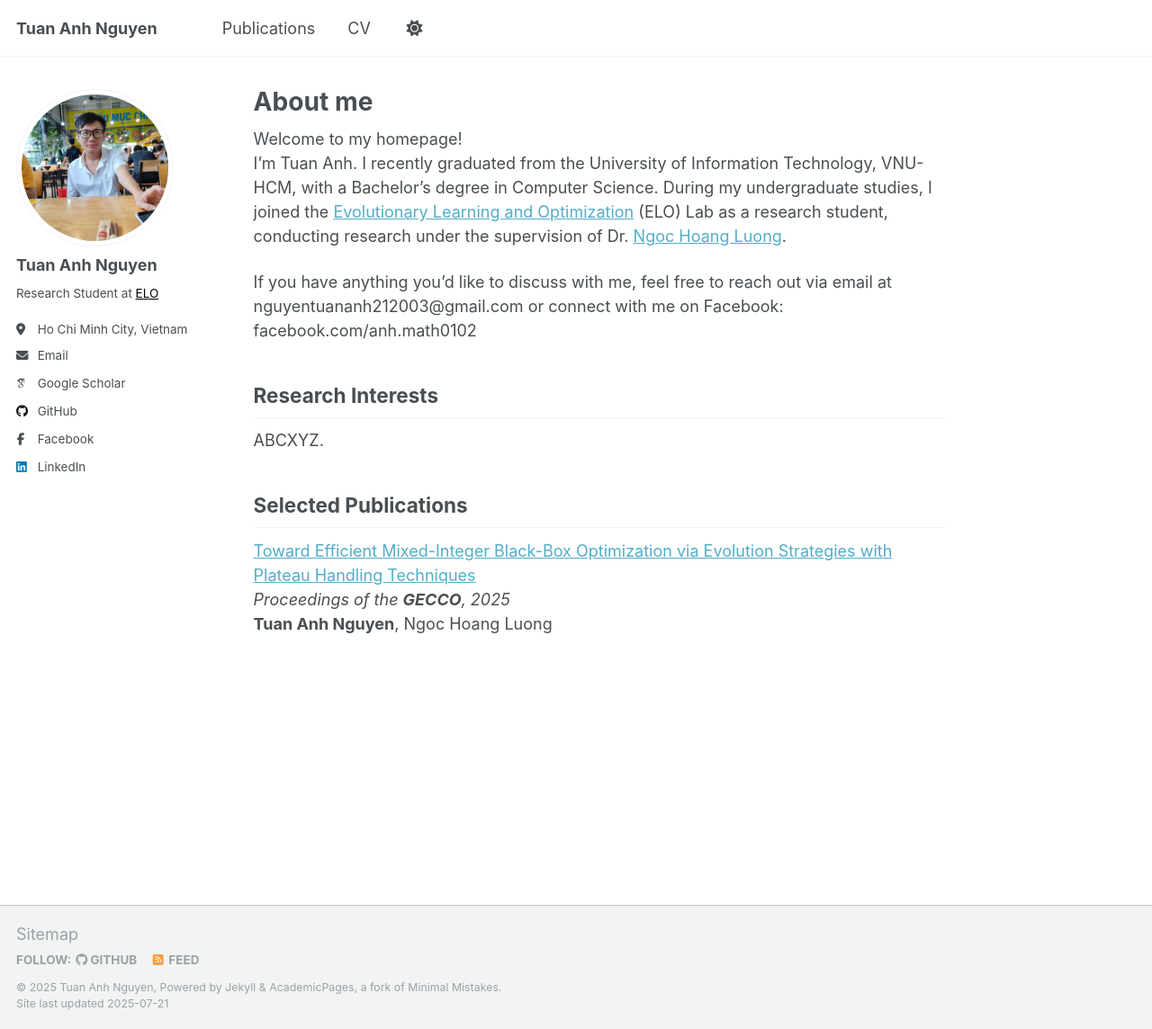
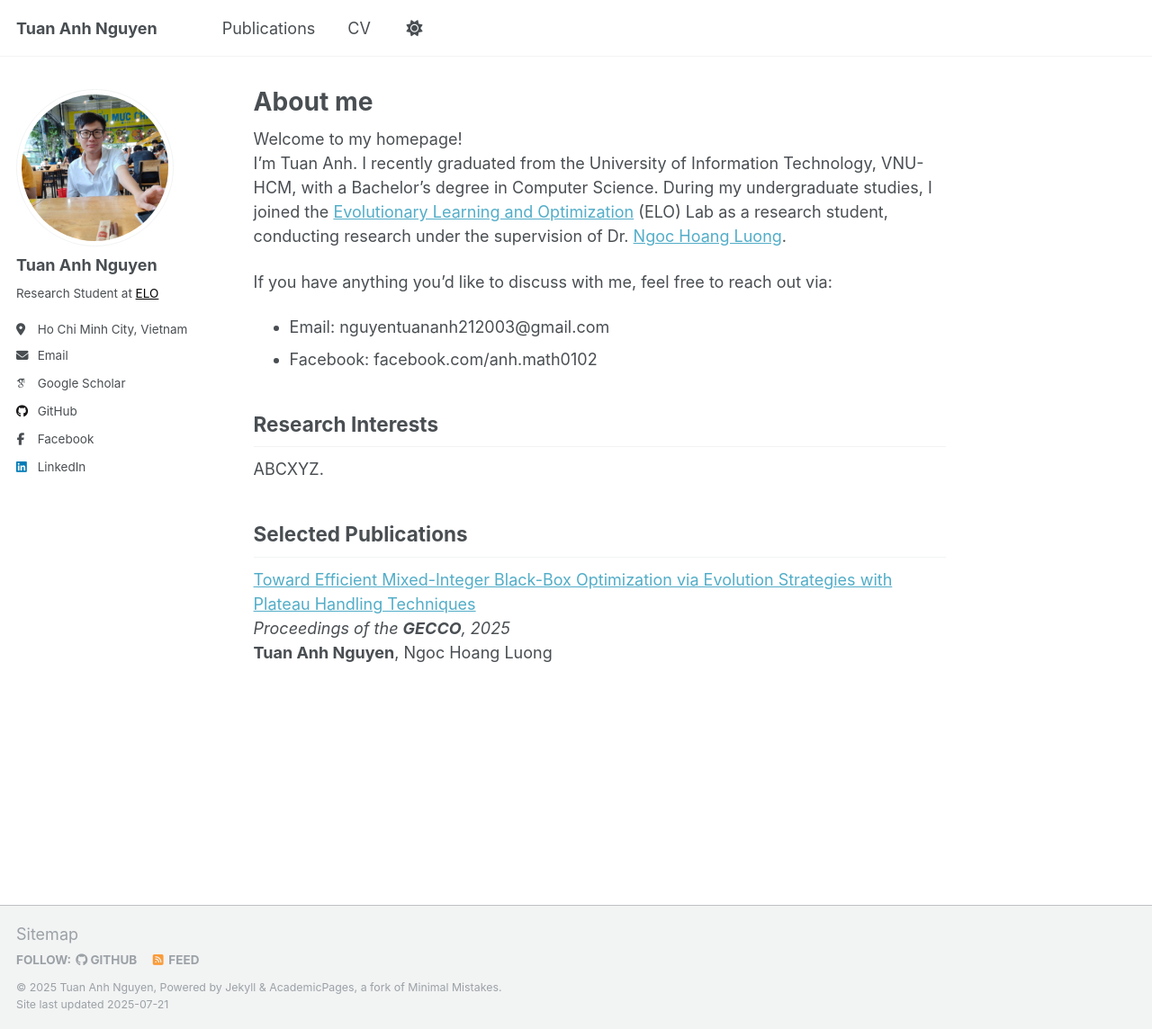
Before and after one commit to nAuTahn/nAuTahn.github.io, a Jekyll site: the page built from _pages/about.md, in a window 1280 px wide and 1144 px high. Shown: the whole window at 90% size. Built offline with Jekyll 4.4.1, drawn with Linux system fonts in a browser that asks for light colours; some web fonts are replaced; a script that is not in the unit is left out.

Commit message:
update ab

```diff
--- a/_pages/about.md
+++ b/_pages/about.md
@@ -11,7 +11,9 @@ redirect_from:
 Welcome to my homepage! \
 I'm Tuan Anh. I recently graduated from the University of Information Technology, VNU-HCM, with a Bachelor’s degree in Computer Science. During my undergraduate studies, I joined the [Evolutionary Learning and Optimization](https://sites.google.com/view/evolve-learn-optimize) (ELO) Lab as a research student, conducting research under the supervision of Dr. [Ngoc Hoang Luong](https://scholar.google.com.vn/citations?user=p3vHDZYAAAAJ&hl=en).
 
-If you have anything you'd like to discuss with me, feel free to reach out via email at nguyentuananh212003@gmail.com or connect with me on Facebook: facebook.com/anh.math0102
+If you have anything you'd like to discuss with me, feel free to reach out via:
+* Email: nguyentuananh212003@gmail.com
+* Facebook: facebook.com/anh.math0102
 
 ## Research Interests
 ABCXYZ.
```
